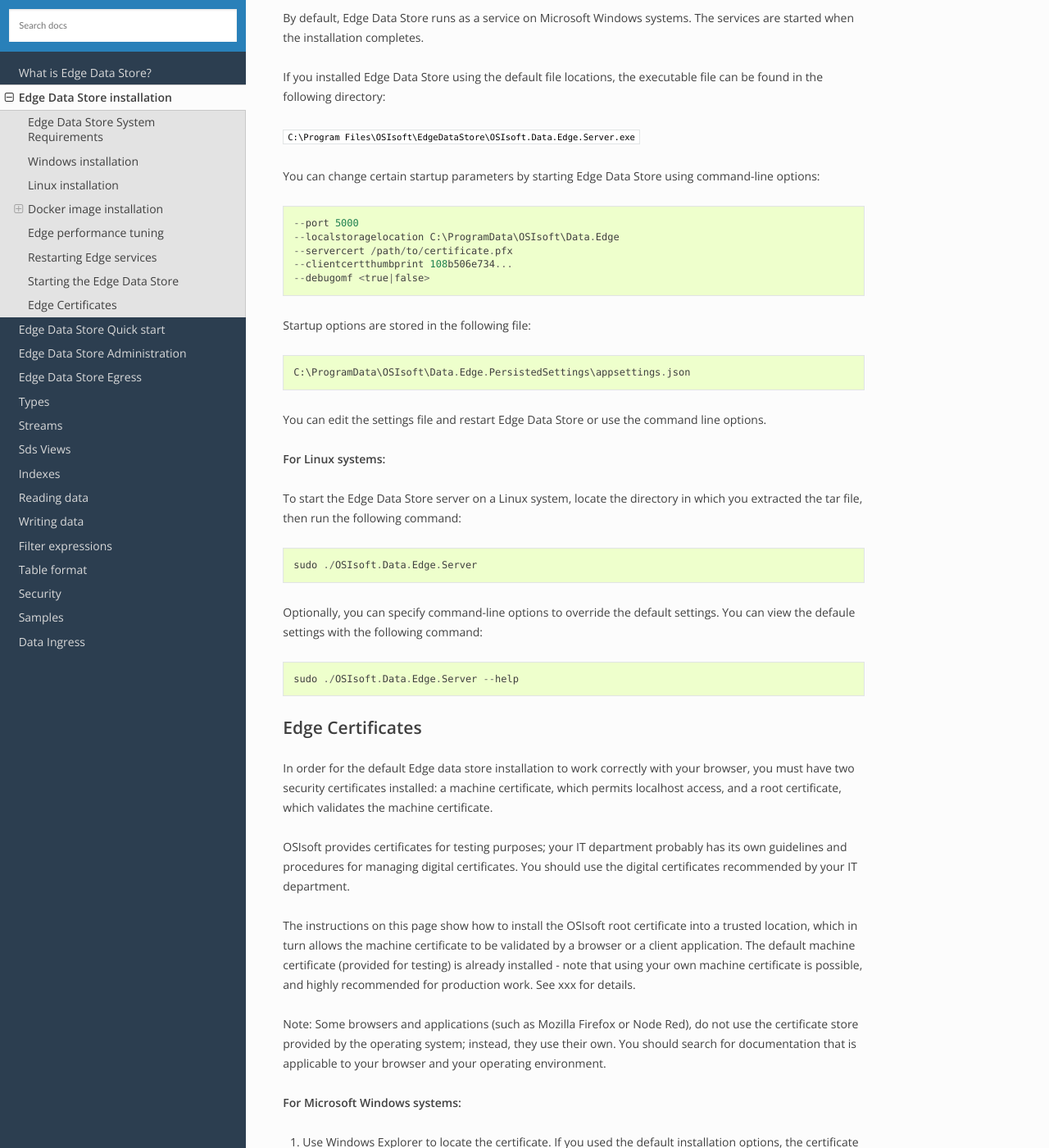
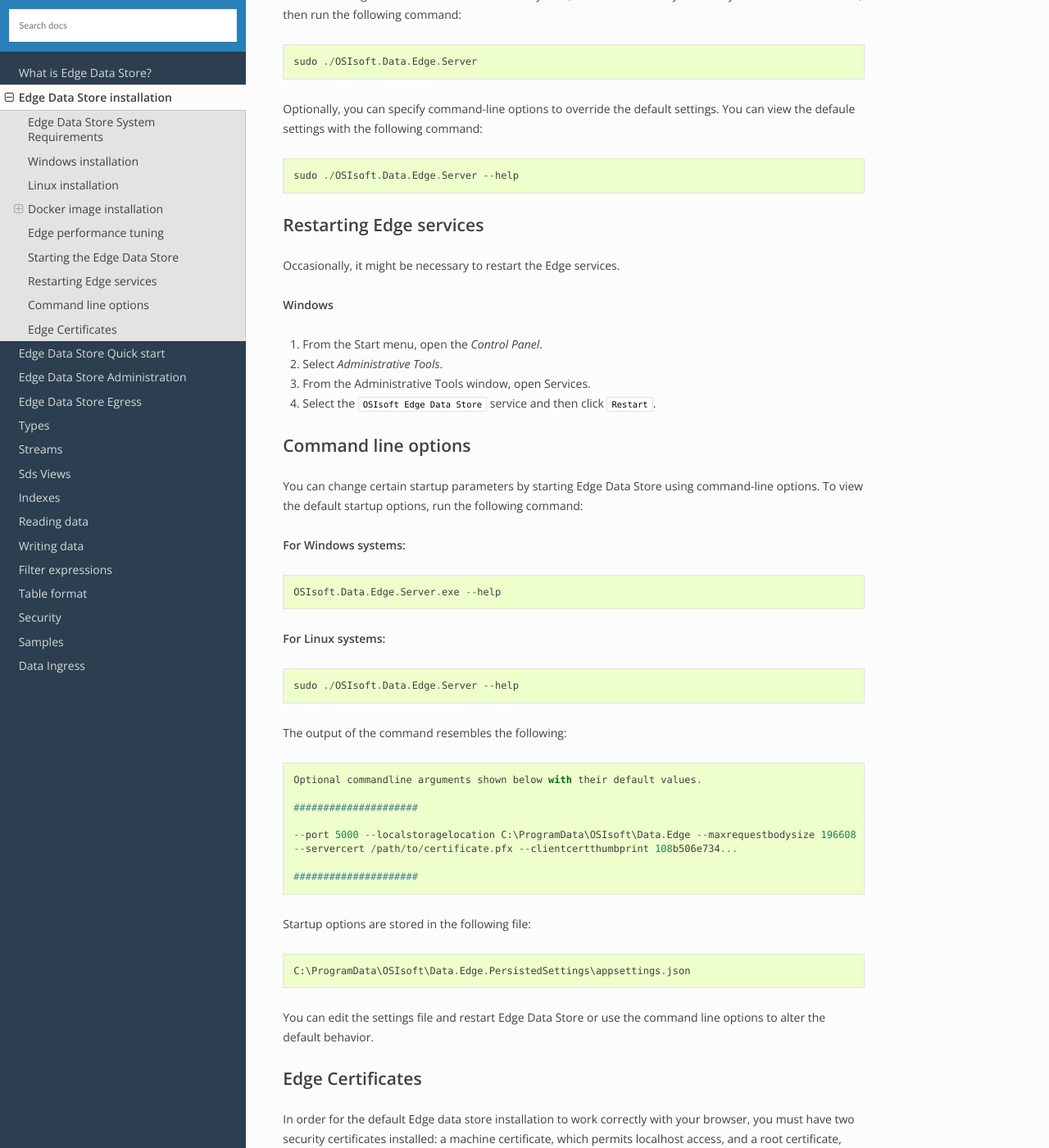
Before and after one commit to fgasparro/EdgeDS-Docs, a Sphinx documentation site: the page built from docs/EdgeDS_Installation.rst, in a window 1280 px wide and 1400 px high, scrolled down 2775 px. Shown: the whole window at 82% size. Built offline with Sphinx 7.4.7 and the Read the Docs theme 2.0.0, drawn with Linux system fonts in a browser that asks for light colours; some of the changed text lies outside the part shown.

Commit message:
Update EdgeDS_Installation.rst

```diff
--- a/docs/EdgeDS_Installation.rst
+++ b/docs/EdgeDS_Installation.rst
@@ -139,23 +125,6 @@ executable file can be found in the following directory:
 
 ``C:\Program Files\OSIsoft\EdgeDataStore\OSIsoft.Data.Edge.Server.exe``
 
-You can change certain startup parameters by starting Edge Data Store using command-line options:
-
-::
-
-  --port 5000
-  --localstoragelocation C:\ProgramData\OSIsoft\Data.Edge
-  --servercert /path/to/certificate.pfx
-  --clientcertthumbprint 108b506e734...
-  --debugomf <true|false>
-
-Startup options are stored in the following file:
-
-::
-
-  C:\ProgramData\OSIsoft\Data.Edge.PersistedSettings\appsettings.json
-
-You can edit the settings file and restart Edge Data Store or use the command line options.
 
 
 **For Linux systems:**
@@ -175,6 +144,59 @@ with the following command:
   sudo ./OSIsoft.Data.Edge.Server --help
 
 
+Restarting Edge services
+------------------------
+
+Occasionally, it might be necessary to restart the Edge services.
+
+**Windows**
+
+1. From the Start menu, open the *Control Panel*.
+2. Select *Administrative Tools*.
+3. From the Administrative Tools window, open Services.
+4. Select the ``OSIsoft Edge Data Store`` service and then click ``Restart``.
+
+
+Command line options
+--------------------
+
+You can change certain startup parameters by starting Edge Data Store using command-line options. To view the default
+startup options, run the following command:
+
+**For Windows systems:**
+
+::
+
+  OSIsoft.Data.Edge.Server.exe --help
+
+
+**For Linux systems:**
+
+::
+
+  sudo ./OSIsoft.Data.Edge.Server --help
+
+The output of the command resembles the following:
+
+::
+
+  Optional commandline arguments shown below with their default values.
+
+  #####################
+
+  --port 5000 --localstoragelocation C:\ProgramData\OSIsoft\Data.Edge --maxrequestbodysize 196608
+  --servercert /path/to/certificate.pfx --clientcertthumbprint 108b506e734...
+
+  #####################
+
+
+Startup options are stored in the following file:
+
+::
+
+  C:\ProgramData\OSIsoft\Data.Edge.PersistedSettings\appsettings.json
+
+You can edit the settings file and restart Edge Data Store or use the command line options to alter the default behavior.
 
 
 Edge Certificates
```
Also changed, not shown: other parts of docs/EdgeDS_Installation.rst (+0 -14 lines).
